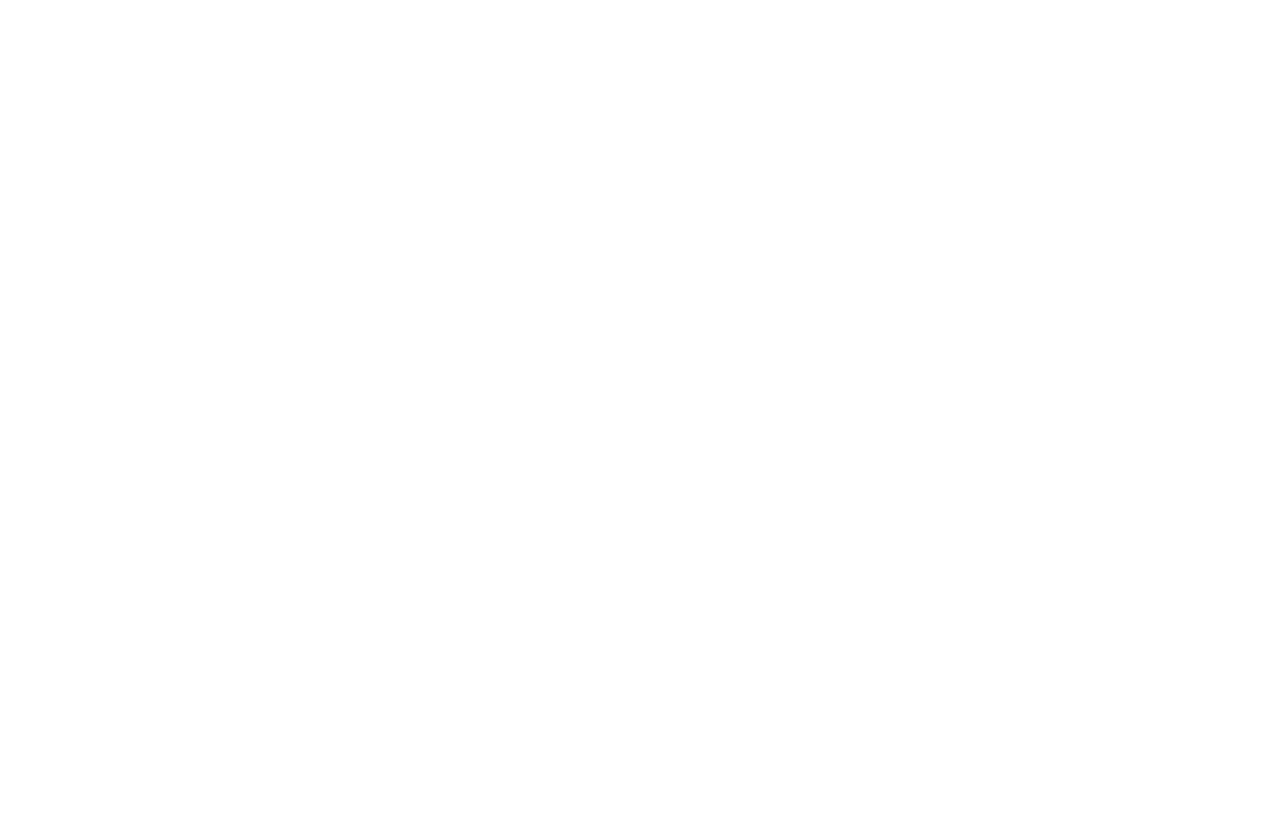
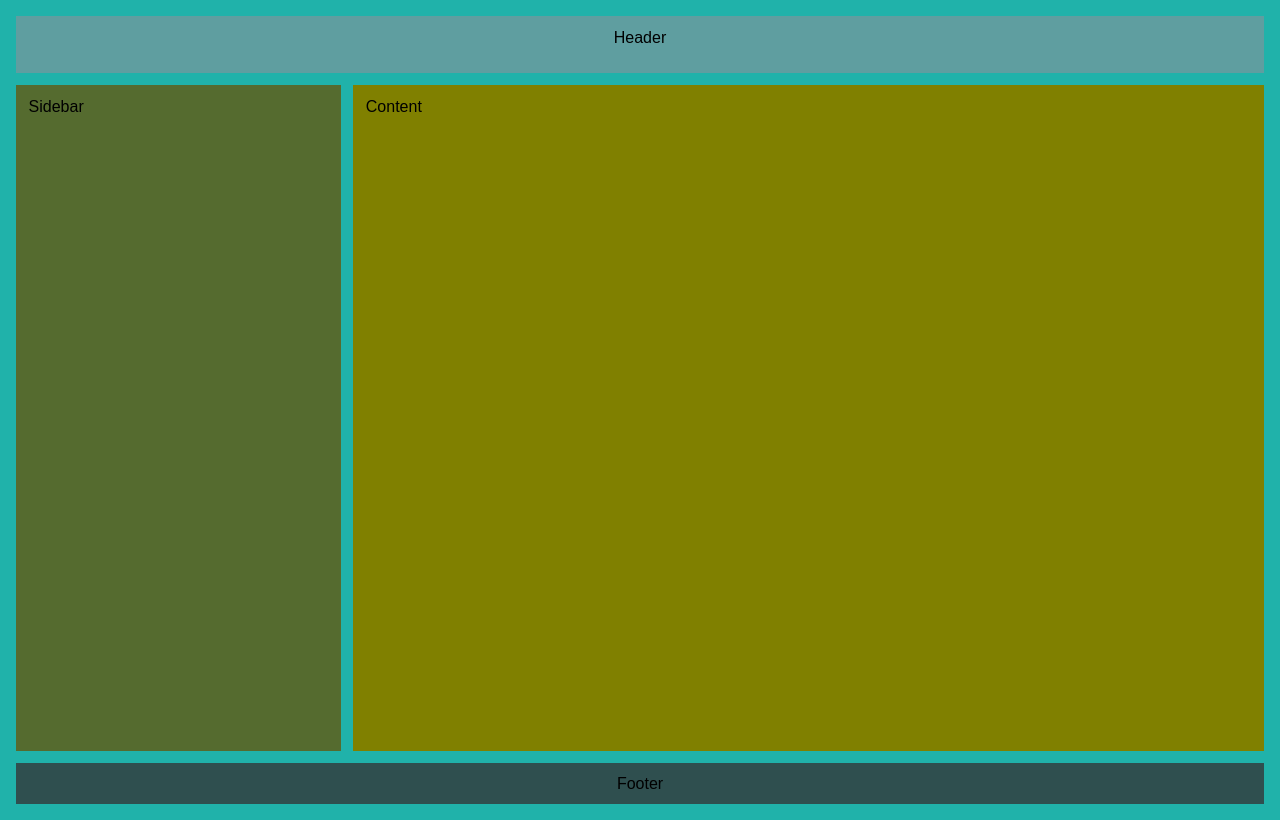
Before and after one commit to reckels/flex-box-practice, a plain HTML site: page index.html in a window 1280 px wide. Drawn offline with Linux system fonts and the light colour scheme.

Commit message:
Finish Flex-Box

```diff
--- a/index.html
+++ b/index.html
@@ -4,9 +4,16 @@
     <meta charset="UTF-8">
     <meta http-equiv="X-UA-Compatible" content="IE=edge">
     <meta name="viewport" content="width=device-width, initial-scale=1.0">
-    <title>Document</title>
+    <title>Flex-Box Practice</title>
+    <link rel="stylesheet" href="../style.css">
 </head>
 <body>
+    <div class="flex-container">
+        <div class="header flex-item">Header</div>
+        <div class="sidebar flex-item">Sidebar</div>
+        <div class="content flex-item">Content</div>
+        <div class="footer flex-item">Footer</div>
+    </div>
 
 </body>
 </html>
--- a/style.css
+++ b/style.css
@@ -0,0 +1,52 @@
+html, body {
+    height: 100%;
+}
+
+body {
+    font-family: Arial, Helvetica, sans-serif;
+    margin: 0;
+    margin-right: 20px;
+}
+
+.flex-container {
+    display: flex;
+    flex-wrap: wrap;
+    width: 100%;
+    height: 100%;
+    background-color: lightseagreen;
+    padding: 10px;
+    align-items: center;
+}
+
+
+.flex-item {
+    padding: 1%;
+    margin: 6px;
+}
+
+.header {
+    width: 100%;
+    height: 4%;
+    background-color: cadetblue;
+    text-align: center;
+}
+
+.sidebar {
+    width: 300px;
+    height: 80%;
+    background-color: darkolivegreen;
+    border-color: black;
+}
+
+.content {
+    flex-grow: 1;
+    height: 80%;
+    background-color: olive;
+}
+
+.footer {
+    width: 100%;
+    height: 2%;
+    background-color: darkslategrey;
+    text-align: center;
+}
```
